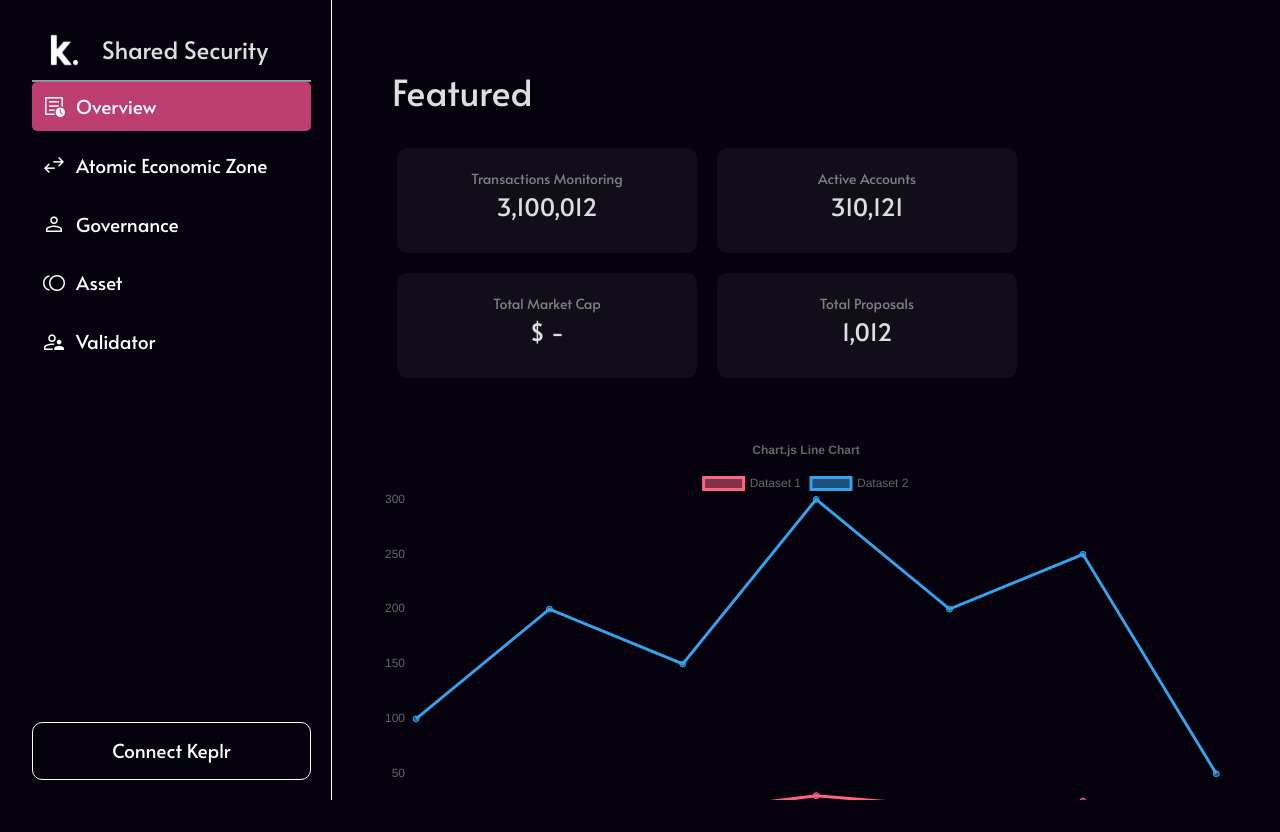
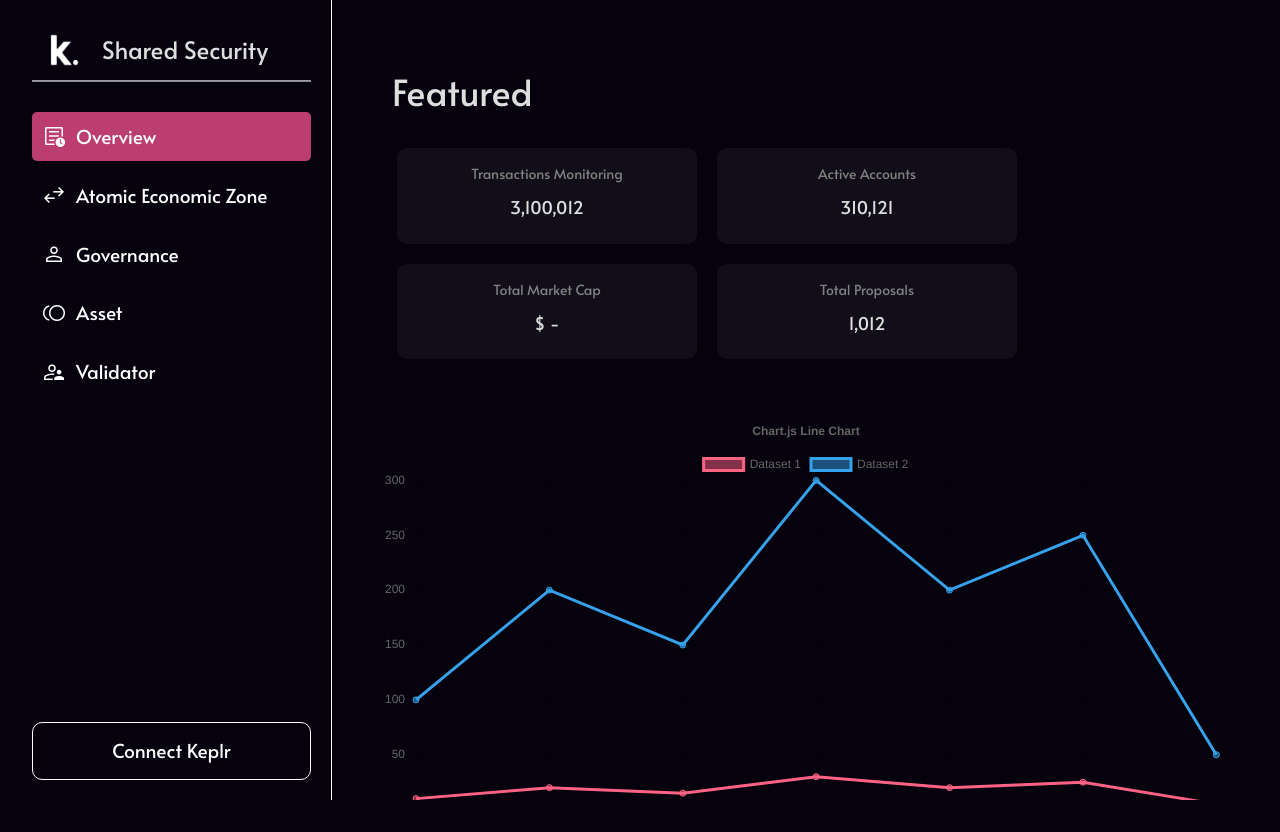
Before and after one commit to kubiklabs/sharedsecurity-interface, a React (Vite) app: page /overview in a window 1280 px wide. Built offline with nearby package versions, Linux system fonts and the light colour scheme; no server answers.

Commit message:
Parse Quorom and other deatils, Update their display format

```diff
--- a/src/components/DataDisplay/StatDisplay.tsx
+++ b/src/components/DataDisplay/StatDisplay.tsx
@@ -1,30 +1,87 @@
-import { Stat, StatHelpText, StatLabel, StatNumber } from "@chakra-ui/react";
+import {
+  Stat,
+  StatHelpText,
+  StatLabel,
+  StatNumber,
+  Text,
+} from "@chakra-ui/react";
 import React from "react";
+
+const satisfiedBgMap = {
+  yes: {
+    bg: "#409f4e2e",
+    borderColor: "#007000",
+  },
+  no: {
+    bg: "#9700004a",
+    borderColor: "#9d0000",
+  },
+};
 
 const StatDisplay = ({
   label,
   number,
   helpText,
+  isSatisfied = "na",
+  showSatisfiedBg,
 }: {
   label?: String;
   number?: String;
   helpText?: String;
+  isSatisfied?: String;
+  showSatisfiedBg?: boolean;
 }) => {
   return (
     <Stat
       minW={"200px"}
-      bg={"rgba(255, 255, 255, 0.05)"}
-      p={"20px"}
+      bg={
+        showSatisfiedBg
+          ? satisfiedBgMap[isSatisfied as keyof typeof satisfiedBgMap].bg
+          : "rgba(255, 255, 255, 0.05)"
+      }
+      gap={"20px"}
       borderRadius={"10px"}
       alignItems={"center"}
       display={"flex"}
       flexDirection={"column"}
       textAlign={"center"}
+      p={"15px"}
+      // border={"1px solid"}
+      // // borderColor={
+      // //   isSatisfied === "na"
+      // //     ? "transparent"
+      // //     : satisfiedBgMap[isSatisfied as keyof typeof satisfiedBgMap]
+      // //         .borderColor
+      // // }
     >
       <StatLabel color={"gray"}>{label}</StatLabel>
-      <StatNumber m={"0"} fontSize={"1.5rem"}>
-        {number}
+      <StatNumber
+        display={"flex"}
+        alignItems={"center"}
+        pt={"10px"}
+        m={"0"}
+        fontSize={"1.1rem"}
+        justifyContent={"center"}
+        gap={"15px"}
+        width={"100%"}
+      >
+        <Text flex={"1"}>{number}</Text>{" "}
+        {isSatisfied !== "na" ? (
+          <span
+            style={{
+              color:
+                isSatisfied === "na"
+                  ? "white"
+                  : satisfiedBgMap[isSatisfied as keyof typeof satisfiedBgMap]
+                      .borderColor,
+            }}
+            className="material-symbols-outlined"
+          >
+            {isSatisfied === "yes" ? "done" : "close"}
+          </span>
+        ) : null}
       </StatNumber>
+
       <StatHelpText>{helpText}</StatHelpText>
     </Stat>
   );
--- a/src/components/Navigation/SideBar.tsx
+++ b/src/components/Navigation/SideBar.tsx
@@ -24,7 +24,7 @@ const SideBar = () => {
         {/* <ConnectWalletButton />
       <Divider height={"1px"} bg={"white"} /> */}
 
-        <Box display={"flex"} flexDir={"column"} gap={"10px"}>
+        <Box mt={"30px"} display={"flex"} flexDir={"column"} gap={"10px"}>
           <NavItem path="overview" name="Overview" iconName="overview" />
           <NavItem
             path="aez"
--- a/src/components/Proposal/BasicInfo.tsx
+++ b/src/components/Proposal/BasicInfo.tsx
@@ -1,4 +1,4 @@
-import React, { useEffect, useState } from "react";
+import React, { useEffect, useRef, useState } from "react";
 import Section from "../Layout/Section";
 import {
   Box,
@@ -27,6 +27,7 @@ import {
 import ColorTag from "../DataDisplay/ColorTag";
 import { useParams } from "react-router-dom";
 import StatusTags from "../PrettyUI/StatusTags/StatusTags";
+import StatDisplay from "../DataDisplay/StatDisplay";
 // const theme = extendBaseTheme({
 //   components: {
 //     Modal,
@@ -41,6 +42,8 @@ export interface IBasicInfo {
   turnout: string;
   threshold: string;
   quorom: string;
+  vetoVotes: string;
+  yesVotes: string;
 }
 
 const commonStatusMap = { ...neutronStatusMap, ...cosmosStatusMap };
@@ -53,6 +56,8 @@ const BasicInfo = ({
   turnout,
   threshold,
   quorom,
+  vetoVotes,
+  yesVotes,
 }: IBasicInfo) => {
   const { isOpen, onOpen, onClose } = useDisclosure();
   const [parsedHTML, setParsedHTML] = useState("");
@@ -75,6 +80,12 @@ const BasicInfo = ({
       parsedHTML;
   };
 
+  const isPassing = useRef(
+    Number(turnout) > Number(quorom) &&
+      Number(vetoVotes) < 33 &&
+      Number(yesVotes) >= 50
+  );
+
   return (
     <>
       <Section heading={`#${id}. ${title}`}>
@@ -91,16 +102,33 @@ const BasicInfo = ({
               status={commonStatusMap[status as keyof typeof commonStatusMap]}
             />
           </Flex>
-          <Flex gap={"10px"}></Flex>
           <Flex gap={"10px"} width={"100%"}>
-            <KeyValuePair
-              keyField="Turnout/Quorom"
-              value={`${turnout}%/${quorom}%`}
-            />
             {commonStatusMap[status as keyof typeof commonStatusMap]?.pretty ===
               "Vote Now" && (
-              <KeyValuePair keyField="Proposal expected to" value="PASS" />
-            )}{" "}
+              <StatDisplay
+                label="Proposal expected to"
+                number={isPassing.current ? "PASS" : "FAIL"}
+                isSatisfied={isPassing.current ? "yes" : "no"}
+                showSatisfiedBg
+              />
+            )}
+            <StatDisplay
+              label={"Turnout / Quorom"}
+              number={`${turnout}%/${quorom}%`}
+              isSatisfied={Number(turnout) > Number(quorom) ? "yes" : "no"}
+            />
+            {vetoVotes ? (
+              <StatDisplay
+                label={"Less than 33% have voted 'Veto'"}
+                number={vetoVotes + "%"}
+                isSatisfied={Number(vetoVotes) >= 33 ? "no" : "yes"}
+              />
+            ) : null}
+            <StatDisplay
+              label={"More than 50% have voted 'Yes'"}
+              number={yesVotes + "%"}
+              isSatisfied={Number(yesVotes) >= 50 ? "yes" : "no"}
+            />
           </Flex>
           <Flex
             fontSize={"1.2rem"}
--- a/src/components/Proposal/OtherDetails.tsx
+++ b/src/components/Proposal/OtherDetails.tsx
@@ -1,5 +1,16 @@
-import { Box, Flex, Grid, GridItem, Text } from "@chakra-ui/react";
+import {
+  Box,
+  Flex,
+  Grid,
+  GridItem,
+  Text,
+  Stat,
+  StatLabel,
+  StatNumber,
+  StatHelpText,
+} from "@chakra-ui/react";
 import React from "react";
+import StatDisplay from "../DataDisplay/StatDisplay";
 
 const OtherDetails = ({ votingStartTime, votingEndTime }: any) => {
   return (
@@ -8,19 +19,16 @@ const OtherDetails = ({ votingStartTime, votingEndTime }: any) => {
       gap={"20px"}
       // justifyContent={"space-evenly"}
       // gridAutoFlow={"column"}
-      gridTemplateColumns={"repeat(auto-fit, minmax(100px, 200px))"}
+      gridTemplateColumns={"repeat(auto-fit, minmax(100px, 300px))"}
     >
       <GridItem>
-        <Flex flexDirection={"column"}>
-          <Text m={"0"}>Voting Start Time</Text>
-          <Text>{votingStartTime || "-"}</Text>
-        </Flex>
+        <StatDisplay label={"Voting End Time"} number={votingEndTime || "-"} />
       </GridItem>
       <GridItem>
-        <Flex flexDirection={"column"}>
-          <Text m={"0"}>Voting End Time</Text>
-          <Text>{votingEndTime}</Text>
-        </Flex>
+        <StatDisplay
+          label={"Voting Start Time"}
+          number={votingStartTime || "-"}
+        />
       </GridItem>
     </Grid>
   );
--- a/src/components/Proposal/Overview.tsx
+++ b/src/components/Proposal/Overview.tsx
@@ -21,6 +21,7 @@ const Overview = ({ voteDistribution }: any) => {
           Object.keys(voteDistribution).map((vote) => {
             return (
               <Tooltip
+                key={colorVoteMap[vote as keyof typeof colorVoteMap].color}
                 content={`${vote}:${
                   voteDistribution[vote as keyof IVoteValueProps]
                 }%`}
@@ -36,7 +37,7 @@ const Overview = ({ voteDistribution }: any) => {
             );
           })}
       </Box>
-      <Box
+      {/* <Box
         textAlign={"left"}
         gap={"10px"}
         display={"flex"}
@@ -59,7 +60,7 @@ const Overview = ({ voteDistribution }: any) => {
             <Text>Less than 33% have voted 'Veto' </Text>
           </Flex>
         </Box>
-      </Box>
+      </Box> */}
     </Section>
   );
 };
--- a/src/hooks/chains/neutron/useNeutronGovQuery.ts
+++ b/src/hooks/chains/neutron/useNeutronGovQuery.ts
@@ -211,7 +211,7 @@ export const useNeutronGovQuery = () => {
       },
       turnout,
       threshold: "40",
-
+      yesVotes: voteDistribution.ratio.YES,
       quorom: proposal?.threshold.threshold_quorum.quorum?.percent,
     };
     return parsedProposal;
--- a/src/hooks/chains/useGovernanceQuery.ts
+++ b/src/hooks/chains/useGovernanceQuery.ts
@@ -65,11 +65,14 @@ export const useGovernanceQuery = (restUrl: string, chain: string) => {
   };
 
   const getProposalTally = async (proposalId: string) => {
-    const response = await axios.get(
-      `${restUrl}/cosmos/gov/v1beta1/proposals/${proposalId}/tally`
-    );
-    console.log(response.data);
-    return response.data;
+    try {
+      const response = await axios.get(
+        `${restUrl}/cosmos/gov/v1beta1/proposals/${proposalId}/tally`
+      );
+      return response.data;
+    } catch (error) {
+      return error;
+    }
   };
 
   const getUserVote = async (chain: string, proposalId: string) => {
@@ -229,8 +232,12 @@ export const useGovernanceQuery = (restUrl: string, chain: string) => {
 
   const getParsedProposal = async (id: string) => {
     const rawProposal = await getProposalById(id);
-    const turnout = await getProposalTurnout(rawProposal);
+    const totalBonded = await getTotalBondedToken();
     const voteDistribution = await getVoteDistributionById(id);
+    const turnout = (
+      (Number(voteDistribution.totalAmount) / Number(totalBonded)) *
+      100
+    ).toLocaleString();
     const voteEndTime = parseIsoTimeString(rawProposal.voting_end_time);
     const voteStartTime = parseIsoTimeString(rawProposal.voting_start_time);
     const parsedProposal = {
@@ -249,7 +256,10 @@ export const useGovernanceQuery = (restUrl: string, chain: string) => {
       turnout,
       threshold: "40",
       quorom: "40",
+      yesVotes: voteDistribution.ratio.YES,
+      vetoVotes: voteDistribution.ratio.VETO,
     };
+
     return parsedProposal;
   };
 
```
